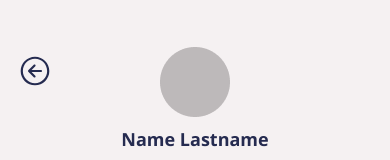
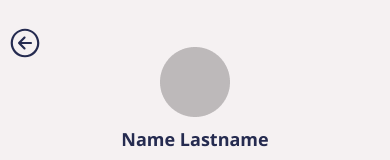
Before and after one commit to DiabloDraco/movies-uk, a plain HTML site: page account.html in a window 390 px wide. Shown: the top 160 px of the page. Drawn offline with nearby package versions, Linux system fonts and the light colour scheme.

Commit message:
bug fixed

```diff
--- a/account.html
+++ b/account.html
@@ -85,7 +85,7 @@
                 </div>
                 <div class="home__mobile-wrapper">
                     <div class="home__right__heading-wrapper">
-                        <button class="home__right__back-btn d-block border-0">
+                        <button class="home__right__back-btn home__right__back-btn2 d-block border-0">
                             <img class="home__right__back-btn" src="./assets/images/back.svg" alt="back icon" width="30"
                                 height="30">
                         </button>
--- a/assets/styles/styles.css
+++ b/assets/styles/styles.css
@@ -650,6 +650,8 @@
         background: none;
         margin: 0;
         padding: 0;
+    }
+    .home__right__back-btn2 {
 
         position: absolute;
         top: 0;
@@ -765,7 +767,7 @@
         border-radius: 0px 0px 10px 10px;
     }
 
-    .home__right__back-btn {
+    .home__right__back-btn2 {
         top: 28px;
         left: 10px;
     }
```
